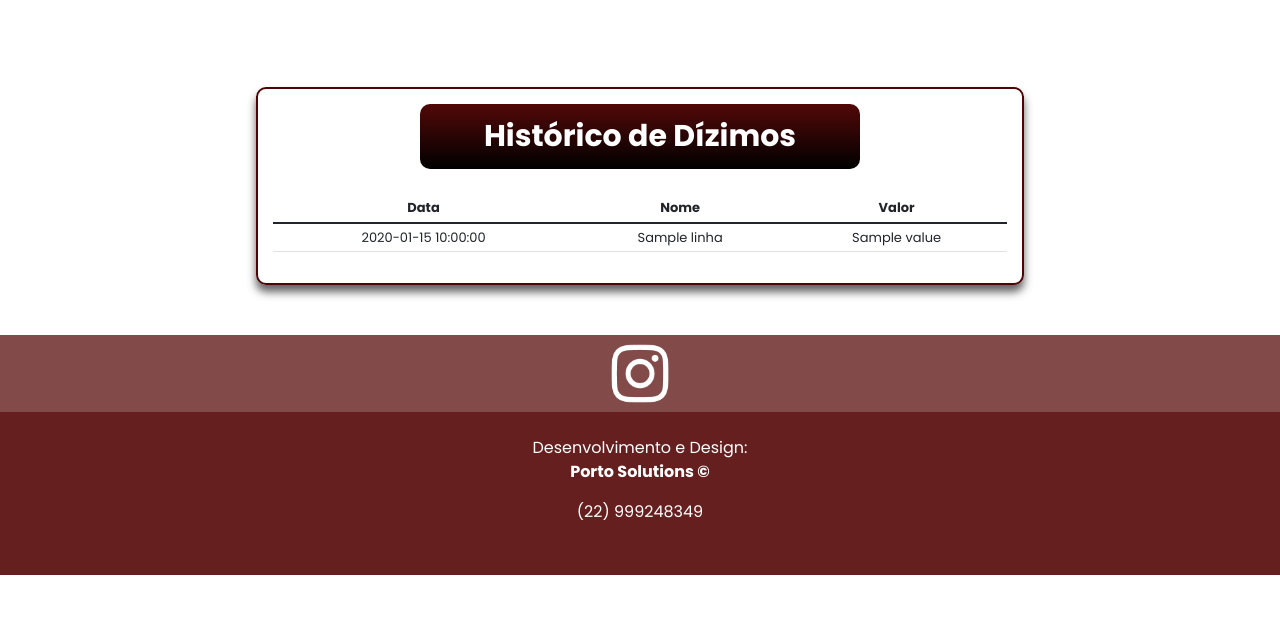
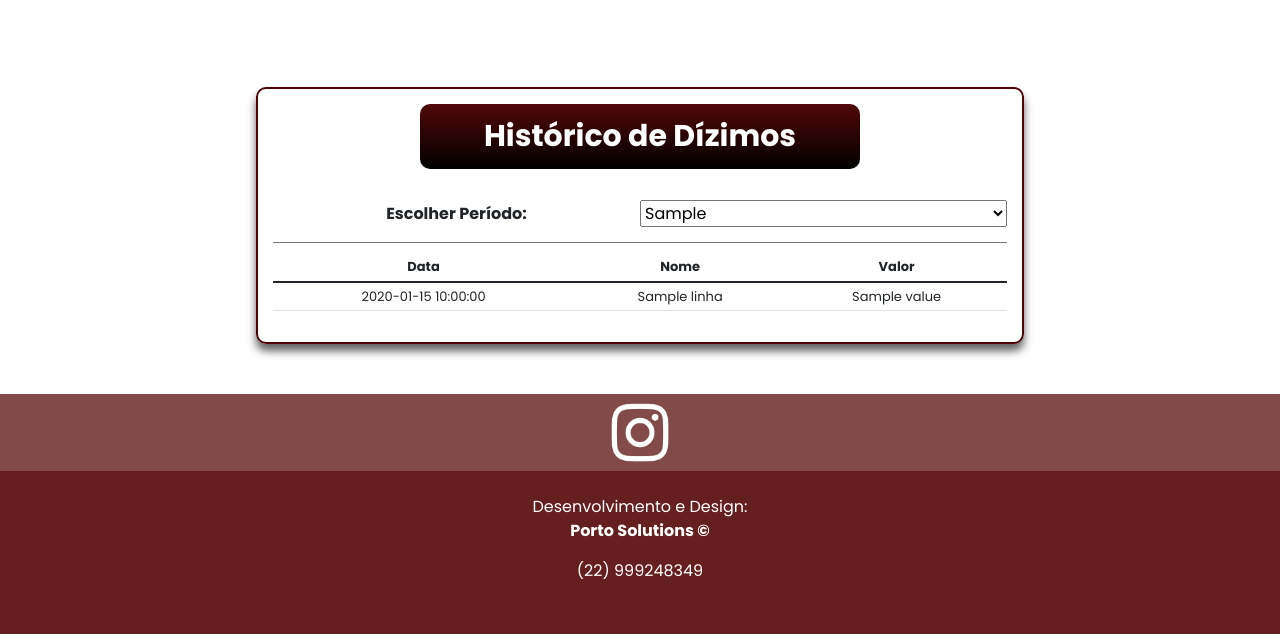
Before and after one commit to calebporto/flask-project-backend, a Flask app: template app/templates/admin/historico-de-dizimos.html in a window 1280 px wide. Shown: the part 159-800 px from the top of the page. Run offline with Flask 2, Linux system fonts and the light colour scheme; the template is opened without the code that fills it: most values are stand-ins (such as "Sample title", 1, 10 or a date in 2020); parts of the project's set-up code (start-up, migrations or seed data) failed here and were passed over.

Commit message:
atualizando

```diff
--- a/app/static/css/historico-de-dizimos.css
+++ b/app/static/css/historico-de-dizimos.css
@@ -154,6 +154,21 @@
 .data-title p {
     margin: auto;
 }
+.filter {
+    padding-bottom: 15px;
+    margin-top: 1rem;
+    border-bottom: 1px solid rgb(121, 120, 120);
+    width: 100%;
+    display: flex;
+}
+.filter label{
+    width: 40%;
+    font-weight: bold;
+    margin: auto;
+}
+.filter select {
+    width: 50%;
+}
 table {
     margin-top: 10px;
     font-size: small;
@@ -227,6 +242,9 @@ thead {
         width: 80%;
         font-size: 14px;
     }
+    .filter {
+        font-size: small;
+    }
     table {
         font-size: 8px;
     }
--- /dev/null
+++ b/app/static/js/historico-de-dizimos.js
@@ -0,0 +1,9 @@
+$(document).ready(function() {
+    $('#time').on('change', function() {
+        $('.table.table-sm').text('');
+        $('.table.table-sm').append('<div class="spinner-grow text-danger" role="status"><span class="sr-only"></span></div>');
+
+        let period = $(this).val()
+        window.location.href = "/painel-administrativo/historico-de-dizimos?time="+ period +"";
+    })
+})
--- a/app/templates/admin/historico-de-dizimos.html
+++ b/app/templates/admin/historico-de-dizimos.html
@@ -44,6 +44,18 @@
             <div class="data-title">
                 <p>Histórico de Dízimos</p>
             </div>
+            <div class="filter">
+                <label for="time">Escolher Período:</label>
+                <select name="time" id="time">
+                    <option value="" disabled selected>{{ periodo_select }}</option>
+                    <option value="">Mês atual</option>
+                    <option value="30">30 Dias</option>
+                    <option value="60">60 Dias</option>
+                    <option value="180">6 Meses</option>
+                    <option value="365">1 Ano</option>
+                </select>
+            </div>
+
             <table class="table table-sm">
                 <thead>
                     <tr>
@@ -81,5 +93,7 @@
         </div>
     </div>
     <script src="https://cdn.jsdelivr.net/npm/bootstrap@5.1.3/dist/js/bootstrap.bundle.min.js"></script>
+    <script type="text/javascript" src="/static/js/jquery-3.6.0.min.js"></script>
+    <script type="text/javascript" src="/static/js/historico-de-dizimos.js"></script>
 </body>
 </html>
```
Also changed, not shown: app/routes/admin.py (+20 -5 lines).
